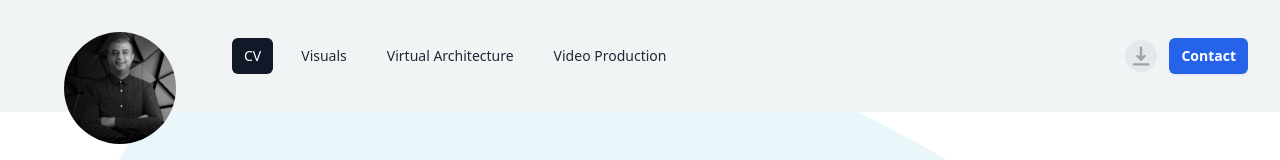
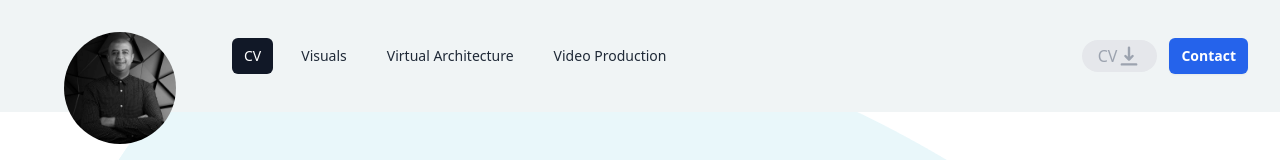
Before and after one commit to MoeSuo/Portfolio, a Next.js app: page / in a window 1280 px wide. Shown: the top 160 px of the page. Built offline with nearby package versions, Linux system fonts and the light colour scheme.

Commit message:
Download only on CV route

```diff
--- a/src/pages/components/nav/nav.jsx
+++ b/src/pages/components/nav/nav.jsx
@@ -84,15 +84,19 @@ export default function NavBar() {
               </div>
               <div className="absolute inset-y-0 right-0 flex items-center pr-2 sm:static sm:inset-auto sm:ml-6 sm:pr-0">
                 {/* Download button */}
+                {router.pathname === "/" && ( // Render only on CV page
                 <Link
+                target="_blank"
                   href="Mohamed_Sallam_CV.pdf" // Replace with the actual path to your PDF file
                   download="Mohamed_Sallam_CV.pdf" // Customize the downloaded file name
-                  className="relative rounded-full bg-gray-200 p-1 text-gray-400 hover:text-white focus:outline-none focus:ring-2 focus:ring-white focus:ring-offset-2 focus:ring-offset-gray-200"
+                  className="flex  px-4 relative rounded-full bg-gray-200 p-1 text-gray-400 hover:text-white focus:outline-none focus:ring-2 focus:ring-white focus:ring-offset-2 focus:ring-offset-gray-200"
                 >
+                  CV
                   <span className="absolute -inset-1.5" />
                   <span className="sr-only">Download</span>
                   <HiDownload className="h-6 w-6" aria-hidden="true" />
                 </Link>
+                )}
                 {/* Profile dropdown */}
                 <Menu as="div" className="relative ml-3">
                   <div>
```
